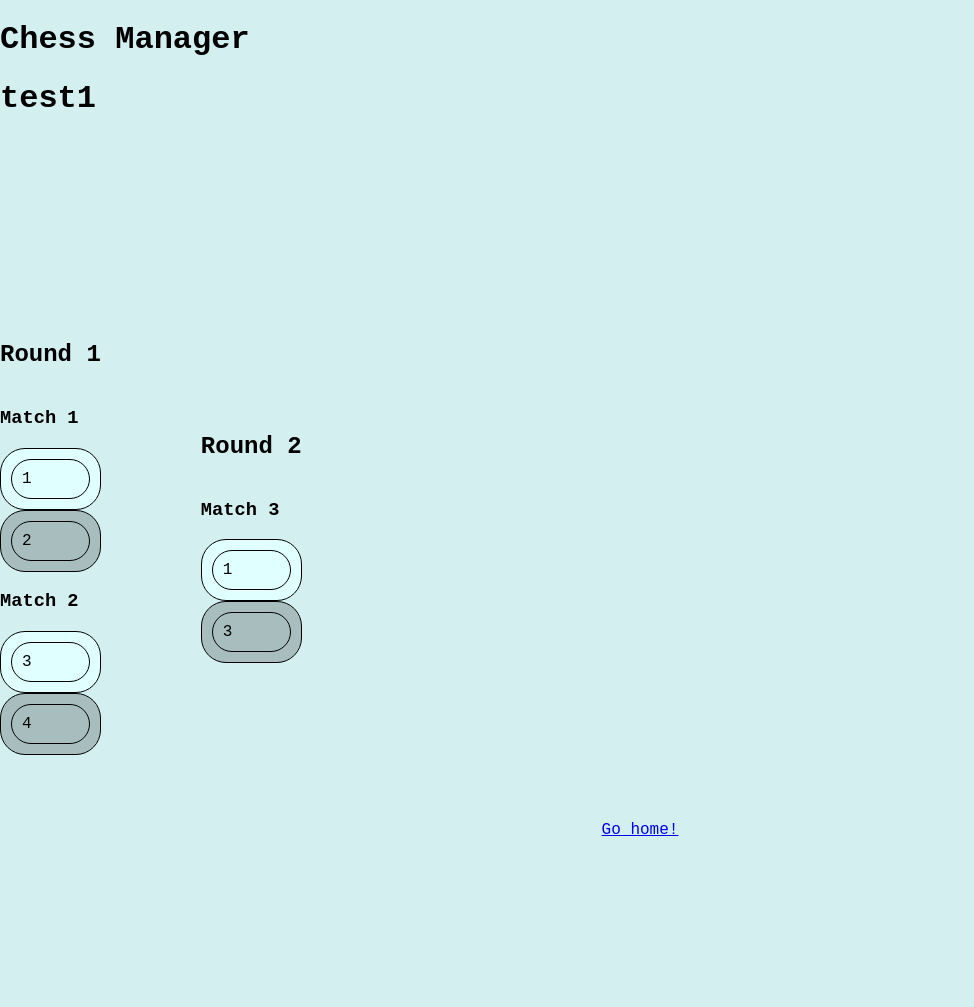
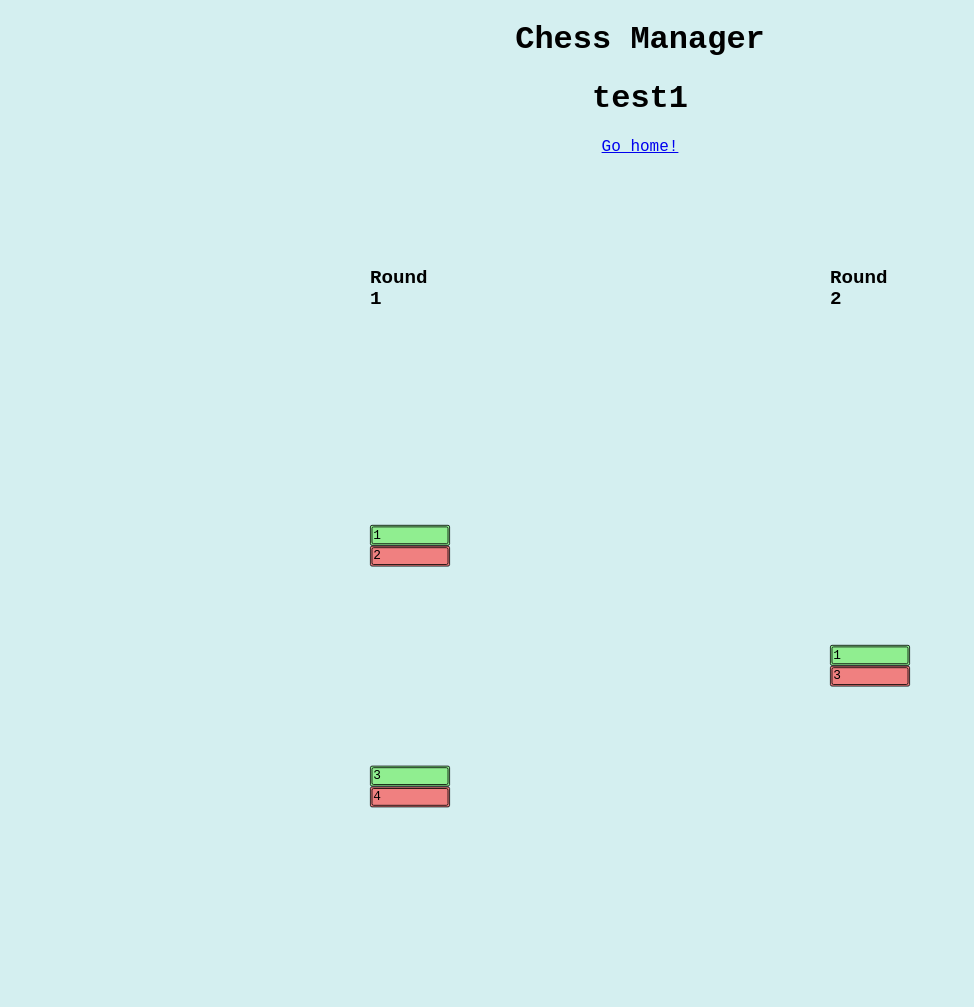
Before and after one commit to SamOmoruyi/Project-ChessTournamentManager, a Flask app: page /tournaments/1 in a window 1280 px wide. Shown: the whole page, without its empty margins (0-974 px from the left). Before the commit the page ends 836 px from the top, so only its background shows below. Run offline with Flask 3, Linux system fonts and the light colour scheme; a user stored in the database is signed in; data comes from the database, SQL or seed files in the repository; both versions use the stored data as it was before the commit.

Commit message:
PROJECT COMPLETE YAY!!!!!!

```diff
--- a/database.py
+++ b/database.py
@@ -11,6 +11,11 @@ class DataBaseHandler:
         #shortening sql.connect so it can be easier to type (not important now but needs to stay consistent for later)
         with self.connect() as conn:
             conn.cursor()
+            #conn.execute("DROP TABLE users")
+            #conn.execute("DROP TABLE tournaments")
+            #conn.execute("DROP TABLE players")
+            #conn.execute("DROP TABLE matches")
+            #conn.execute("DROP TABLE matchEntry")
             self.createUsersTable()
             self.createTournamentsTable()
             self.createPlayersTable()
--- a/main.py
+++ b/main.py
@@ -1,5 +1,4 @@
 from flask import Flask
-from Scripts.isAuthorised import isAuthorised
 from database import DataBaseHandler
 from Blueprints.pages import pages
 from Blueprints.auth import auth
--- a/static/styles/brackets.css
+++ b/static/styles/brackets.css
@@ -1,53 +1,54 @@
 .winner {
     color: black;
-    background-color: rgb(224, 255, 255);
-    justify-items: center;
+    background-color: lightgreen;
+    justify-items: space-evenly;
     align-items: center;
     margin: auto;
-    padding: 10px;
-    border-radius: 25px;
+    padding: 1px;
+    border-radius: 2.5px;
     border: 1px solid black;
 }
 
 .loser {
     color: black;
-    background-color: rgb(168, 190, 190);
-    justify-items: center;
+    background-color: lightcoral;
+    justify-items: space-evenly;
     align-items: center;
     margin: auto;
-    padding: 10px;
-    border-radius: 25px;
+    padding: 1px;
+    border-radius: 2.5px;
     border: 1px solid black;
 }
 
 .round {
-    display: flex;
+    display: grid;
     flex-direction: column;
-    justify-content: center;
+    justify-content: inherit;
+    width: 100px;
+    height: 945px;
+    scale: 0.8;
+
 }
 
 .tournament {
     display: flex;
     flex-direction: row;
-    gap: 100px;
-    height: 100%;
-    width: fit-content;
+    height: 100vh;
+    width: 100vw;
+    justify-content: space-evenly;
 }
 
 .app {
-    width: 100vw;
-    height: 100vh;
+    width: 100%;
+    height: 100%;
 }
 
-.player{
-    margin: auto;
-    background-color: aliceblue;
-    padding: 10px;
-    border-radius: 25px;
-    border: 1px solid black;
+h1{
+    display: flex;
+    justify-content: center;
 }
 
-.roundText{
+.gohome{
     display: flex;
-    align-items: center;
+    justify-content: center;
 }
--- a/static/styles/global.css
+++ b/static/styles/global.css
@@ -14,8 +14,14 @@ body {
     padding: 10px;
     border-radius: 25px;
     box-shadow: 5px 5px 20px black;
+
 }
 
 table, th, td {
   border: 1px solid;
 }
+
+.flashes {
+    display: flex;
+    justify-content: center;
+}
--- a/static/styles/login.css
+++ b/static/styles/login.css
@@ -4,6 +4,7 @@ body {
     height: 100vh;
     justify-items: center;
     align-items: center;
+    scale: 1.5;
 }
 
 input {
--- a/templates/base.html
+++ b/templates/base.html
@@ -1,5 +1,4 @@
 <!DOCTYPE html>
-
 <html lang="en">
 <head>
     <meta charset="UTF-8">
--- a/templates/dashboard.html
+++ b/templates/dashboard.html
@@ -1,7 +1,7 @@
 {%extends "base.html" %}
 
 {% block title %}
-    TempTitle : DashBoard
+    ChessManager : DashBoard
 {% endblock %}
 
 {% block content %}
--- a/templates/guestdashboard.html
+++ b/templates/guestdashboard.html
@@ -9,7 +9,7 @@
     <h1>Hello Guest!</h1>
 
     <h2>Dashboard</h2>
-
+    <h3> Sign-Up or login to view your tournaments</h3>
     <a href = /login>Login</a>
     <a href = /signup>Sign-Up</a>
 </div>
--- a/templates/login.html
+++ b/templates/login.html
@@ -1,7 +1,7 @@
 {%extends "base.html"%}
 
 {% block title %}
-    TempTitle : Login
+    ChessManager : Login
 {% endblock %}
 
 {% block head %}
--- a/templates/signup.html
+++ b/templates/signup.html
@@ -1,7 +1,7 @@
 {%extends "base.html" %}
 
 {% block title %}
-TempTitle : Sign-Up
+ChessManager : Sign-Up
 {% endblock %}
 
 {% block head %}
--- a/templates/tournamentbracketview.html
+++ b/templates/tournamentbracketview.html
@@ -1,7 +1,7 @@
 {%extends "base.html" %}
 
 {% block title %}
-    TempTitle : Bracket View
+    ChessManager : Bracket View
 {% endblock %}
 
 {% block head %}
@@ -12,13 +12,26 @@
         <div class = "app">
             <h1>Chess Manager</h1>
             <h1> {{ tournamentName }}</h1>
+            <div class = "gohome">
+            <a href="/">Go home!</a>
+            </div>
+            <div>
+            {% with messages = get_flashed_messages() %}
+            {% if messages %}
+            <ul class=flashes>
+            {% for message in messages %}
+                <li>{{ message }}</li>
+            {% endfor %}
+            </ul>
+            {% endif %}
+            {% endwith %}
+        </div>
             <div class = "tournament">
                 {% for roundNumber, round in matches.items() %}
                 <div class = "round">
                 <h2 class="roundText">Round {{ roundNumber }}</h2>
                 {% for matchNumber, match in round.items() %}
                         <div class = "match">
-                        <h3>Match {{ matchNumber }}</h3>
                         {% for player in match %}
                             <div class = {% if player["isWinner"] %} "winner" {% else %} "loser" {% endif %}>
                             {% if player["matchPlayed"] %}
@@ -40,9 +53,6 @@
                 {% endfor %}
             </div>
         </div>
-        <div>
-            <a href="/">Go home!</a>
-        </div>
 
         <div>
         {% with messages = get_flashed_messages() %}
--- a/templates/tournamentcreation.html
+++ b/templates/tournamentcreation.html
@@ -1,10 +1,12 @@
 {%extends "base.html" %}
 
 {% block title %}
-    TempTitle : Tournament Creation
+    ChessManager : Tournament Creation
 {% endblock %}
 
 {% block content %}
+
+    <link rel="stylesheet" href={{ url_for('static', filename='styles/login.css' ) }}>
 
     <datalist id = "possibleSizes">
         <option value = "2">
--- a/templates/tournamenthome.html
+++ b/templates/tournamenthome.html
@@ -1,7 +1,7 @@
 {%extends "base.html" %}
 
 {% block title %}
-    TempTitle : TournamentHome
+    ChessManager : TournamentHome
 {% endblock %}
 
 {% block content %}
```
Also changed, not shown: templates/tournamentplayerselection.html (+5 -2 lines), test.py (deleted, +0 -66 lines), __appData.db (deleted), appData.db, testDatabase.db (deleted).
